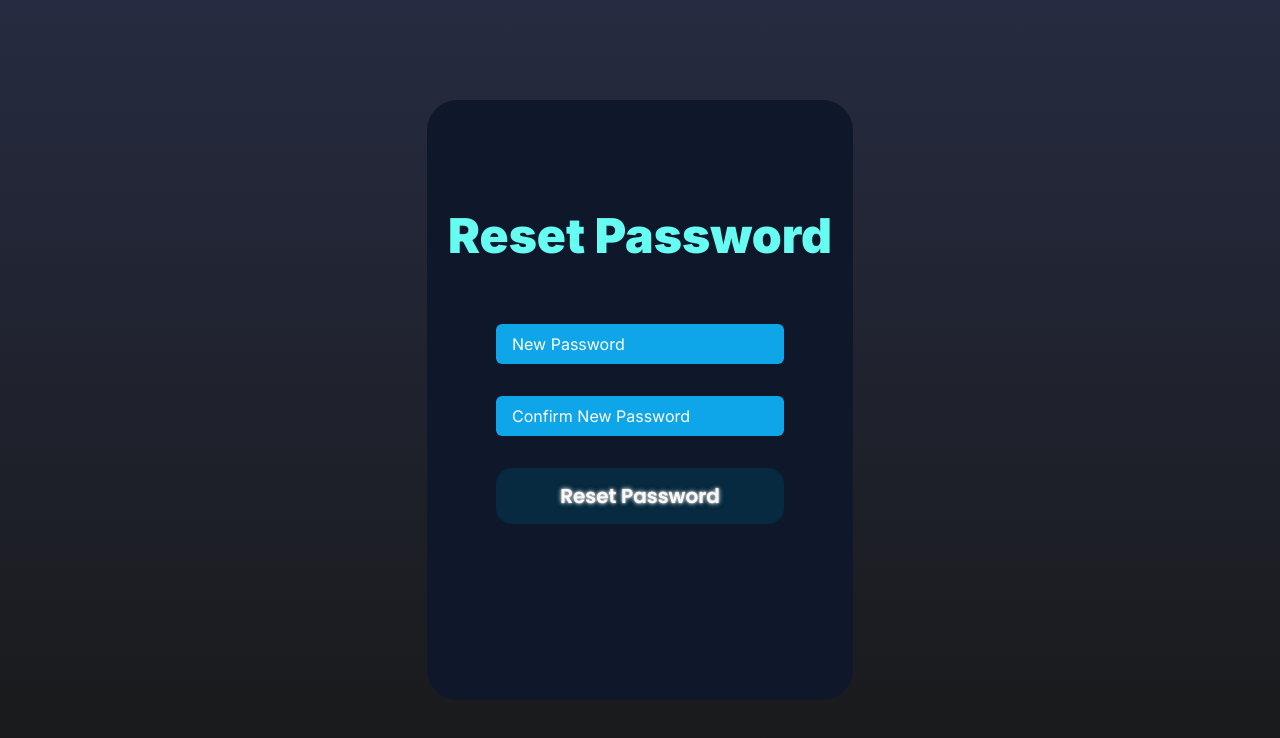
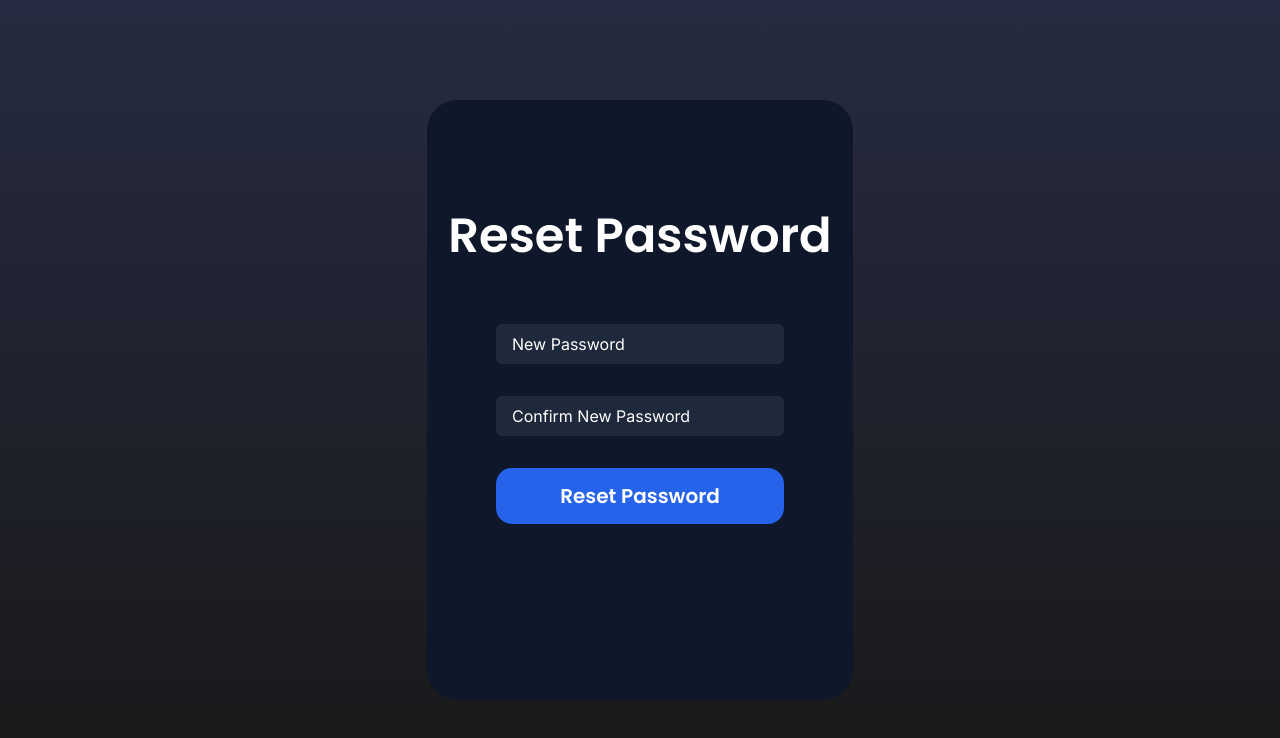
Before and after one commit to Maximus019BG/Azion, a Next.js app in the folder client/azion-f/: page /reset-password in a window 1280 px wide. Shown: the top 738 px of the page. Built offline with nearby package versions, Linux system fonts and the light colour scheme.

Commit message:
fix some design errors

```diff
--- a/client/azion-f/app/(auth)/login/page.tsx
+++ b/client/azion-f/app/(auth)/login/page.tsx
@@ -168,7 +168,7 @@ const Login = () => {
           <div className=" flex flex-col justify-center items-center gap-5">
             <button
                 onClick={showModal}
-                className="bg-accent w-fit text-[#cbccc4] font-black px-56 py-3 rounded-3xl text-xl hover:scale-105 transition-all ease-in"
+                className="bg-accent w-fit text-white font-black px-56 py-3 rounded-3xl text-xl hover:scale-105 transition-all ease-in"
             >
               Continue
             </button>
@@ -225,7 +225,7 @@ const Login = () => {
                   <OTP length={6} onComplete={handleSubmit} />
                 </div>
                 <form method="dialog">
-                  <button className="btn px-24  bg-accent hover:bg-[#105380] rounded-2xl hover:scale-110 text-lg">
+                  <button className="btn px-24 text-white bg-accent hover:bg-[#105380] rounded-2xl hover:scale-110 text-lg">
                     Submit
                   </button>
                 </form>
--- a/client/azion-f/app/(user)/forgot-password/page.tsx
+++ b/client/azion-f/app/(user)/forgot-password/page.tsx
@@ -4,7 +4,6 @@ import axios, { AxiosResponse } from "axios";
 import Link from "next/link";
 import { apiUrl } from "@/app/api/config";
 import { Poppins } from "next/font/google";
-
 
 
 const HeaderText = Poppins({ subsets: ["latin"], weight: "600" });
@@ -40,7 +39,7 @@ const ForgotPassword = () => {
   return (
     <div className=" w-screen h-screen flex flex-col justify-center items-center">
       <div className=" w-1/3 h-3/4 rounded-badge flex flex-col justify-center items-center gap-5 bg-slate-900">
-        <h1 className=" text-5xl text-neonAccent font-black mb-8">Forgot Password</h1>
+        <h1 className={`${HeaderText.className} text-5xl text-white font-black mb-8`}>Forgot Password</h1>
         <form onSubmit={handleSubmit} className="flex flex-col justify-center items-center gap-16">
           <div>
             <label className=" mr-2 text-xl font-bold text-white">Email: </label>
@@ -49,13 +48,13 @@ const ForgotPassword = () => {
               value={email}
               onChange={(e) => setEmail(e.target.value)}
               required
-              className="bg-lightAccent rounded-md p-1 text-white"
+              className="bg-slate-800 rounded-md p-1 text-white"
             />
           </div>
-          <button type="submit" className={` neon-text w-40 md:w-64 h-10 md:h-12  bg-[#18b7be] rounded-2xl text-base md:text-lg  hover:bg-[#139299] ${HeaderText.className}`}>Send Reset Link</button>
+          <button type="submit" className={`w-40 md:w-64 h-10 md:h-12  bg-lightAccent rounded-2xl text-base md:text-lg  hover:bg-sky-600 ${HeaderText.className}`}>Send Reset Link</button>
         </form>
         {message && <p>{message}</p>}
-        <Link href="/login"  className={`  neon-text w-40 md:w-64 h-10 md:h-12  bg-[#072a40] rounded-2xl text-base md:text-lg flex justify-center items-center hover:bg-[#106092] ${HeaderText.className}`}>Back to Login</Link>
+        <Link href="/login"  className={`w-40 md:w-64 h-10 md:h-12  bg-accent rounded-2xl text-base md:text-lg flex justify-center items-center hover:bg-blue-700 ${HeaderText.className}`}>Back to Login</Link>
       </div>
     </div>
   );
--- a/client/azion-f/app/(user)/reset-password/page.tsx
+++ b/client/azion-f/app/(user)/reset-password/page.tsx
@@ -35,24 +35,24 @@ const ResetPassword = () => {
     return (
         <div className=" w-screen h-screen flex flex-col justify-center items-center">
             <div className=" w-1/3 h-3/4 rounded-badge bg-slate-900 flex flex-col justify-center items-center gap-16">
-                <title>Reset Password</title>
-                <h1 className=" text-5xl text-neonAccent font-black">Reset Password</h1>
+            <title >Reset Password</title>
+                <h1 className={`text-white text-5xl ${HeaderText.className}`}>Reset Password</h1>
                 <form onSubmit={handleSubmit} className=" flex flex-col justify-center items-center gap-8">
                     <input
                         type="password"
                         placeholder="New Password"
                         value={password}
                         onChange={(e) => setPassword(e.target.value)}
-                        className=" w-72 h-10 bg-lightAccent text-white placeholder:text-white pl-4 rounded-md"
+                        className=" w-72 h-10 bg-slate-800 text-white placeholder:text-white pl-4 rounded-md"
                     />
                     <input
                         type="password"
                         placeholder="Confirm New Password"
                         value={confirmPassword}
                         onChange={(e) => setConfirmPassword(e.target.value)}
-                        className=" w-72 h-10 bg-lightAccent text-white placeholder:text-white pl-4 rounded-md"
+                        className=" w-72 h-10 bg-slate-800 text-white placeholder:text-white pl-4 rounded-md"
                     />
-                    <button type="submit" className={` neon-text w-40 md:w-64 lg:w-72 h-10 md:h-12 lg:h-14 bg-[#072a40] rounded-2xl text-base md:text-lg lg:text-xl hover:bg-[#106092] ${HeaderText.className}`}>Reset Password</button>
+                    <button type="submit" className={`text-white w-40 md:w-64 lg:w-72 h-10 md:h-12 lg:h-14 bg-accent rounded-2xl text-base md:text-lg lg:text-xl hover:bg-blue-700 ${HeaderText.className}`}>Reset Password</button>
                 </form>
                 <p>{message}</p>
             </div>
```
